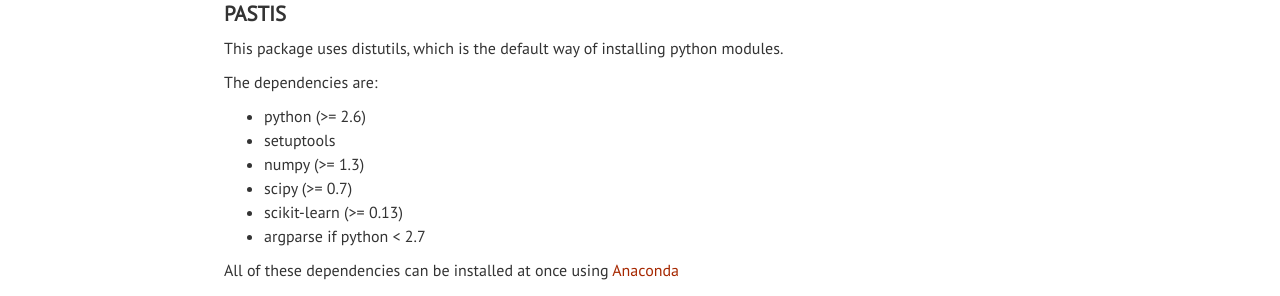
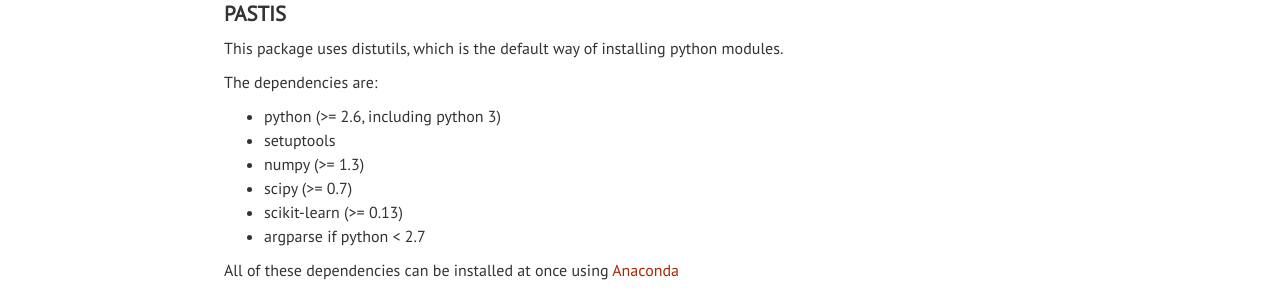
Before and after one commit to hiclib/pastis, a Sphinx documentation site: the page built from doc/install.rst, in a window 1280 px wide and 900 px high. Shown: the part 317-613 px from the top of the window. Built offline with Sphinx 7.4.7, drawn with Linux system fonts in a browser that asks for light colours; formulas are drawn with MathJax 3; pages that are not in the unit, such as notebooks, are missing from menus.

Commit message:
DOC updated minimal python version

```diff
--- a/README.rst
+++ b/README.rst
@@ -7,7 +7,7 @@ Dependencies
 
 For Pastis:
 
-- python 2.7
+- python 2.6, 2.7 or python 3.5
 - numpy
 - scipy
 - scikit-learn
--- a/doc/install.rst
+++ b/doc/install.rst
@@ -16,7 +16,7 @@ python modules.
 
 The dependencies are:
 
-- python (>= 2.6)
+- python (>= 2.6, including python 3)
 - setuptools
 - numpy (>= 1.3)
 - scipy (>= 0.7)
```
